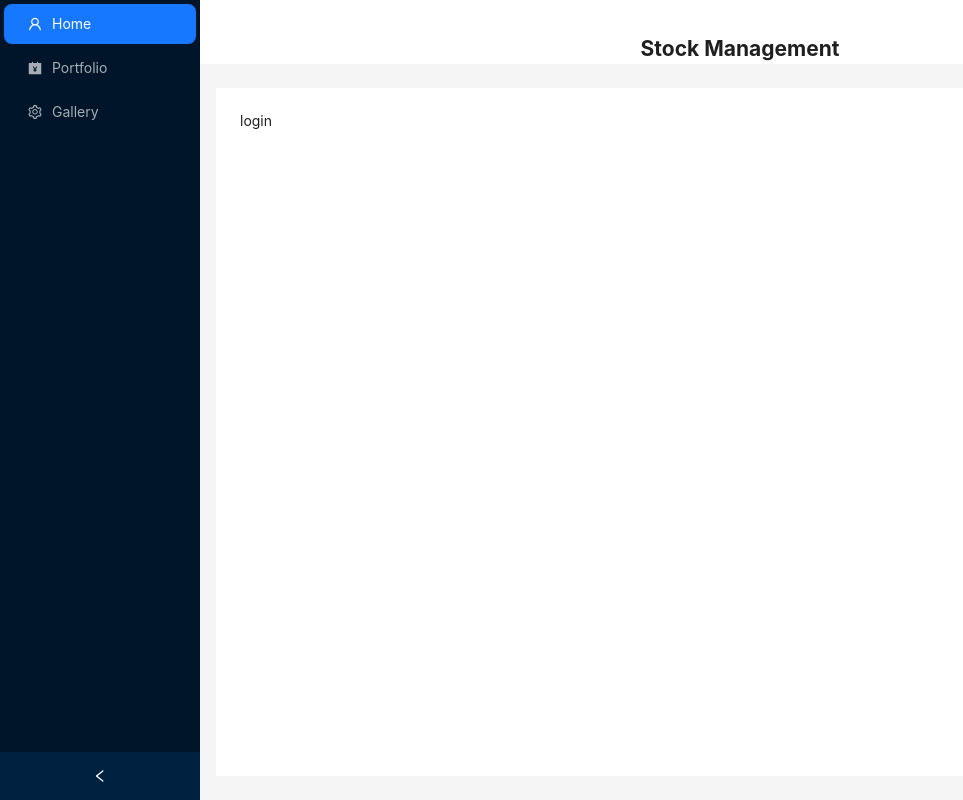
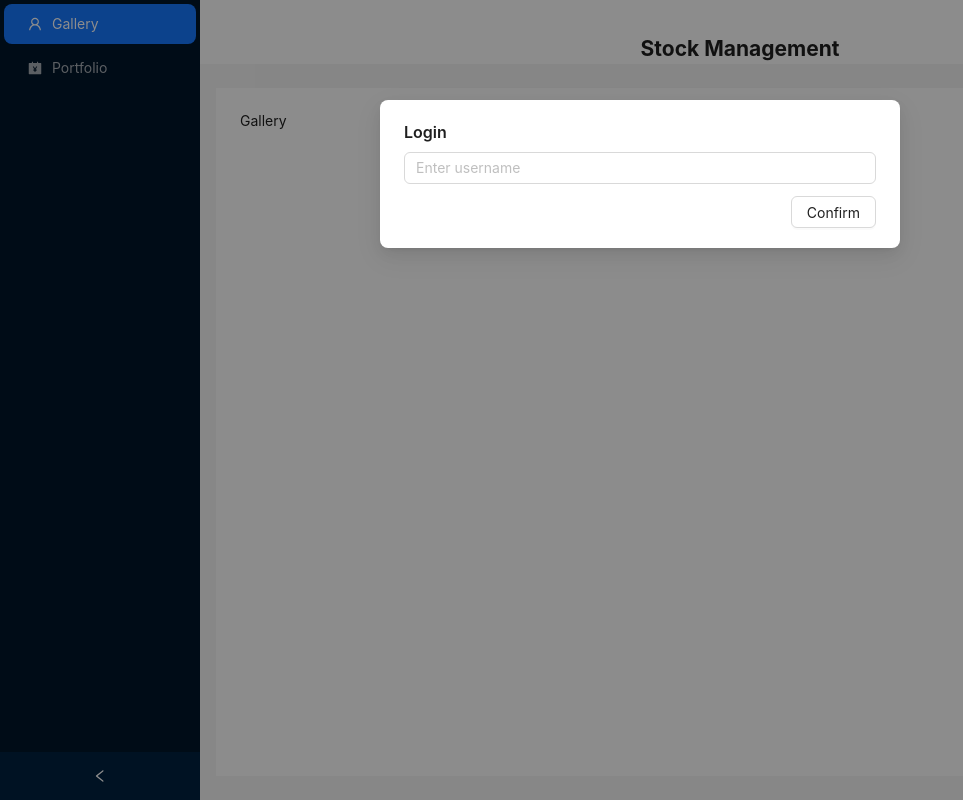
Before and after one commit to yair-cohen0/stock-management, a React (Vite) app in the folder frontend/: page / in a window 1280 px wide. Shown: the whole page, without its empty margins (0-963 px from the left). Built offline with nearby package versions, Linux system fonts and the light colour scheme.

Commit message:
Add Mobx for state management and implement login modal

```diff
--- a/frontend/package.json
+++ b/frontend/package.json
@@ -11,6 +11,8 @@
   },
   "dependencies": {
     "antd": "^5.22.0",
+    "mobx": "^6.13.5",
+    "mobx-react": "^9.1.1",
     "react": "^18.3.1",
     "react-dom": "^18.3.1",
     "react-router-dom": "^6.28.0"
--- a/frontend/src/App.tsx
+++ b/frontend/src/App.tsx
@@ -1,13 +1,9 @@
 import React from "react";
 import { BrowserRouter, Link, Route, Routes } from "react-router-dom";
-import {
-  AccountBookFilled,
-  UserOutlined,
-  SettingOutlined,
-} from "@ant-design/icons";
+import { AccountBookFilled, UserOutlined } from "@ant-design/icons";
 import { Gallery } from "./pages/gallery";
 import { Portfolio } from "./pages/portfolio";
-import { Login } from "./pages/login";
+import { LoginModal } from "./pages/login";
 import { Layout, Menu } from "antd";
 import Sider from "antd/es/layout/Sider";
 import { Content, Header } from "antd/es/layout/layout";
@@ -18,17 +14,12 @@ const App: React.FC = () => {
     {
       key: "1",
       icon: <UserOutlined />,
-      label: <Link to="/">Home</Link>,
+      label: <Link to="/">Gallery</Link>,
     },
     {
       key: "2",
       icon: <AccountBookFilled />,
       label: <Link to="/portfolio">Portfolio</Link>,
-    },
-    {
-      key: "3",
-      icon: <SettingOutlined />,
-      label: <Link to="/gallery">Gallery</Link>,
     },
   ];
 
@@ -49,12 +40,12 @@ const App: React.FC = () => {
           >
             <h2>Stock Management</h2>
           </Header>
+          <LoginModal />
           <Content
             style={{ margin: "24px 16px", padding: 24, background: "#fff" }}
           >
             <Routes>
-              <Route path="/" element={<Login />} />
-              <Route path="/gallery" element={<Gallery />} />
+              <Route path="/" element={<Gallery />} />
               <Route path="/portfolio" element={<Portfolio />} />
               <Route path="/stock/:symbol" element={<StockDetail />} />
             </Routes>
--- a/frontend/src/pages/login/index.tsx
+++ b/frontend/src/pages/login/index.tsx
@@ -1,5 +1,28 @@
-import React from "react";
+import React, { useState } from "react";
+import { observer } from "mobx-react";
+import { Button, Input, Modal } from "antd";
+import { userStore } from "../../stores/user.store.ts";
 
-export const Login: React.FC = () => {
-  return <span>login</span>;
-};
+export const LoginModal: React.FC = observer(() => {
+  const [username, setUsername] = useState("");
+
+  const handleConfirm = () => {
+    if (username) {
+      userStore.username = username;
+    }
+  };
+
+  return (
+    <Modal
+      title="Login"
+      open={!userStore.username}
+      footer={[<Button onClick={handleConfirm}>Confirm</Button>]}
+      closeIcon={null}
+    >
+      <Input
+        placeholder={"Enter username"}
+        onInput={(e) => setUsername(e.target.value)}
+      />
+    </Modal>
+  );
+});
--- /dev/null
+++ b/frontend/src/stores/user.store.ts
@@ -0,0 +1,17 @@
+import { action, makeObservable, observable } from "mobx";
+
+class UserStore {
+  username: string | null = null;
+  setUserName(username: string) {
+    this.username = username;
+  }
+
+  constructor() {
+    makeObservable(this, {
+      username: observable,
+      setUserName: action,
+    });
+  }
+}
+
+export const userStore = new UserStore();
```
Also changed, not shown: 1 other file (tests, documents, lock files or other folders).
